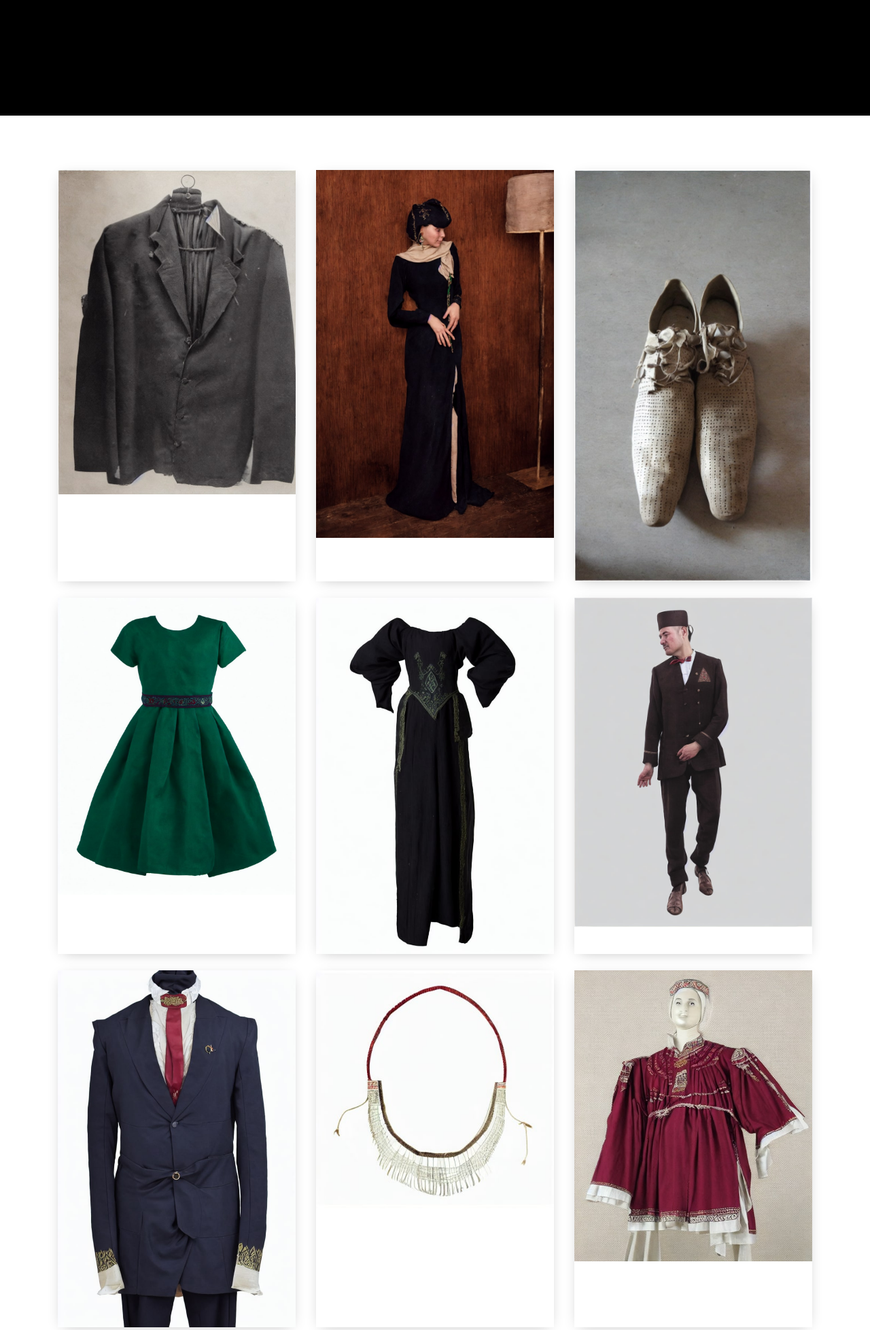
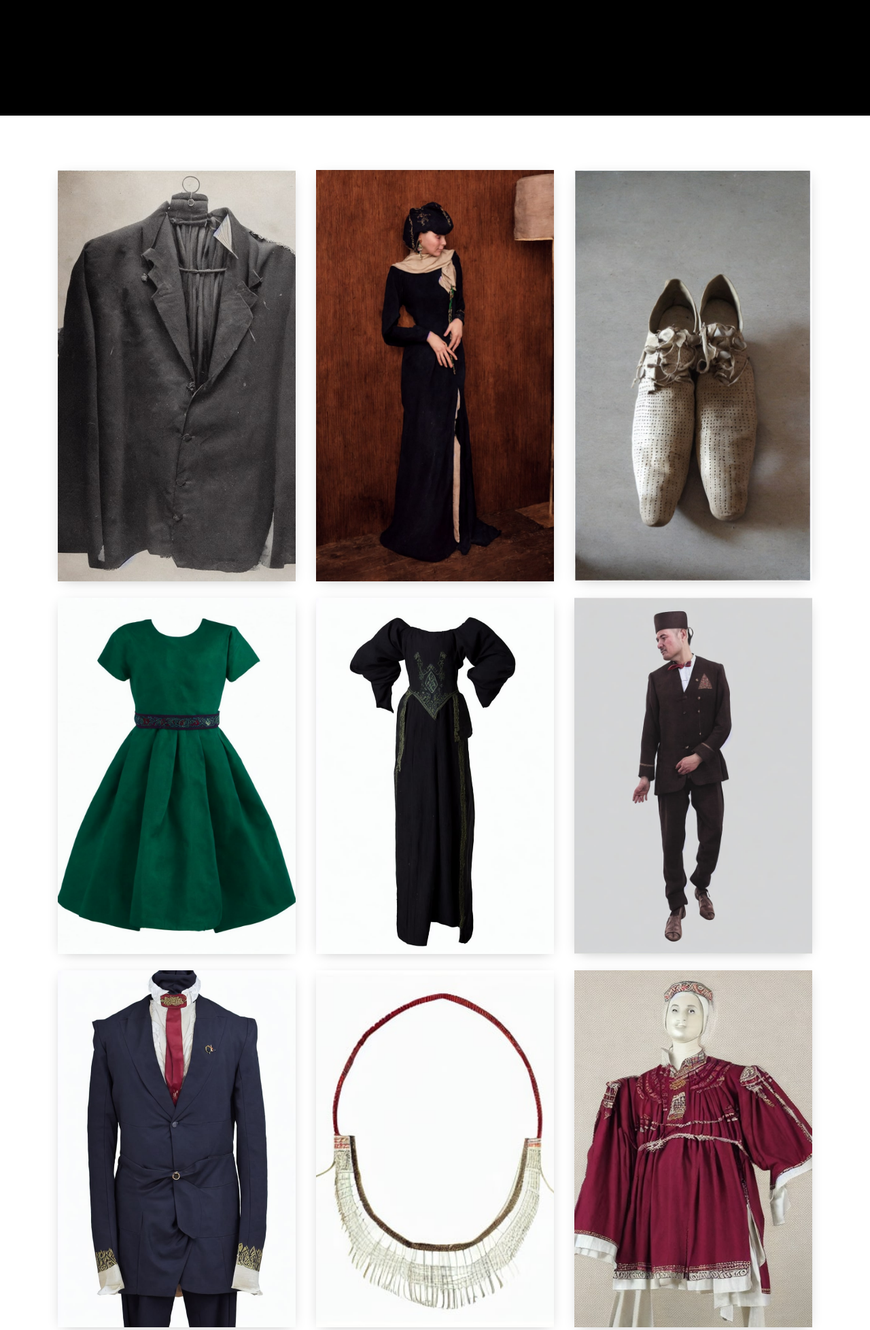
Before and after one commit to gigaster-ops/aiTatCulture, a Flask app: page /blog in a window 1280 px wide. Shown: the part 507-2463 px from the top of the page at 68% size. Run offline with Flask 2, Linux system fonts and the light colour scheme; some web fonts are replaced.

Commit message:
changes in styles

```diff
--- a/static/css/style.css
+++ b/static/css/style.css
@@ -944,6 +944,8 @@ h1, h2, h3, h4, h5,
     background: #fff; }
 
 .post-entry-1 {
+    display: flex;
+    align-items: center;
   -webkit-box-shadow: 0 4px 20px -8px rgba(0, 0, 0, 0.3);
   box-shadow: 0 4px 20px -8px rgba(0, 0, 0, 0.3);
   background: #fff; }
@@ -964,6 +966,15 @@ h1, h2, h3, h4, h5,
       margin: 0 auto -45px auto; }
     .post-entry-1.person-1 .post-entry-1-contents {
       padding-top: 4rem; }
+
+      .post-entry-1 a {
+        height: 100%;
+      }
+
+      .post-entry-1 a img.img-fluid {
+        height: 100%;
+        object-fit: cover;
+      }
 
 .sidebar-box {
   margin-bottom: 30px;
```
